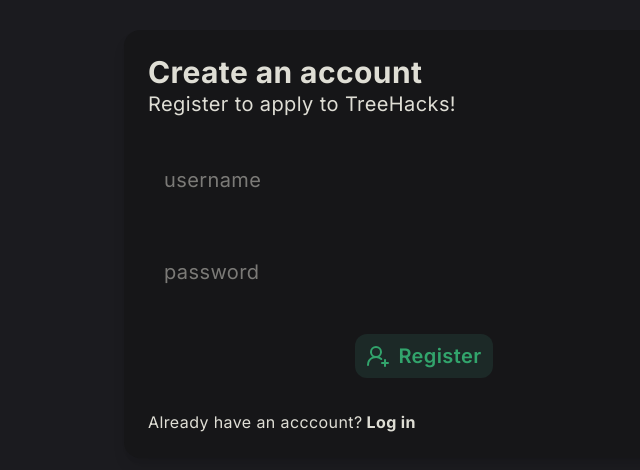
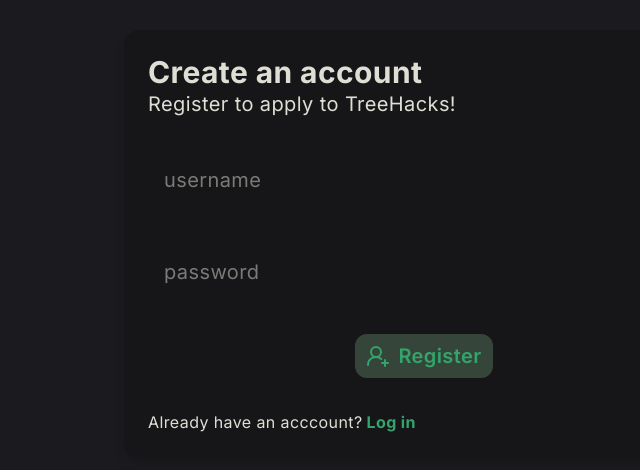
Before and after one commit to hai-phong-duong/hackathon-signup, a React (Vite) app in the folder frontend/: page /register in a window 1280 px wide. Shown: the part 156-626 px from the top of the page, without its empty margins (216-856 px from the left). Built offline with nearby package versions, Linux system fonts and the light colour scheme.

Commit message:
Added Appearance settings

```diff
--- a/frontend/src/components/AdminComponents/AdminLanding.jsx
+++ b/frontend/src/components/AdminComponents/AdminLanding.jsx
@@ -14,9 +14,10 @@
             });
 
             setTimeLeft(
-                `${duration.days || 0}d ${duration.hours || 0}h ${
-                    duration.minutes || 0
-                }m ${duration.seconds || 0}s`
+                `${String(duration.days || 0).padStart(2, "0")}d ` +
+                    `${String(duration.hours || 0).padStart(2, "0")}h ` +
+                    `${String(duration.minutes || 0).padStart(2, "0")}m ` +
+                    `${String(duration.seconds || 0).padStart(2, "0")}s`
             );
         };
 
@@ -41,7 +42,7 @@
                         <Users className="w-6 h-6" />
                     </div>
                     <div>
-                        <p className="text-lg">
+                        <p className="text-lg text-text">
                             This includes all admins and participants in the
                             database.
                         </p>
@@ -58,7 +59,9 @@
                     </div>
                     <div>
                         <p className="text-3xl">
-                            <span className="font-md">{timeLeft}</span>
+                            <span className="font-md font-mono text-text">
+                                {timeLeft}
+                            </span>
                         </p>
                     </div>
                 </div>
--- a/frontend/src/components/AdminComponents/AdminPanel.jsx
+++ b/frontend/src/components/AdminComponents/AdminPanel.jsx
@@ -2,10 +2,11 @@
 import { useFetcher, useNavigate } from "react-router-dom";
 import { useAuth } from "../../contexts/AuthContext";
 
-import Analytics from "./Analytics";
 import NavBar from "./NavBar";
 import AdminLanding from "./AdminLanding";
 import Users from "./Users";
+import Analytics from "./Analytics";
+import Settings from "./Settings";
 
 export default function AdminPanel() {
     const [section, setSection] = useState("Home");
@@ -52,6 +53,7 @@
                 )}
                 {section === "Users" && <Users users={users} />}
                 {section === "Analytics" && <Analytics users={users} />}
+                {section === "Settings" && <Settings />}
             </div>
         </div>
     );
--- /dev/null
+++ b/frontend/src/components/AdminComponents/Settings.jsx
@@ -0,0 +1,24 @@
+import Theme from "./Settings/Theme";
+import Accent from "./Settings/Accent";
+
+function Settings() {
+    return (
+        <div className="bg-bg flex flex-col flex-grow p-35 py-20 pr-50 gap-8">
+            <h1 className="text-5xl text-accent font-semibold">Settings</h1>
+            <h1 className="-mt-3 text-2xl text-text">
+                Change system settings here
+            </h1>
+            <div className="bg-body p-4 rounded-xl border border-2 border-accent">
+                <h1 className="text-2xl">
+                    <span className="font-semibold text-accent">
+                        Appearance
+                    </span>
+                </h1>
+                <Theme />
+                <Accent />
+            </div>
+        </div>
+    );
+}
+
+export default Settings;
--- /dev/null
+++ b/frontend/src/components/AdminComponents/Settings/Accent.jsx
@@ -0,0 +1,69 @@
+function Accent() {
+    const forestAccent = {
+        "color-accent": "#32a46c",
+        "color-accent-dark": "#1c2927",
+        "color-accent-hover": "#364539",
+    };
+    const neonPinkAccent = {
+        "color-accent": "#f472b6",
+        "color-accent-dark": "#be185d",
+        "color-accent-hover": "#5c424f",
+    };
+
+    const crimsonAccent = {
+        "color-accent": "#ef4444",
+        "color-accent-dark": "#b91c1c",
+        "color-accent-hover": "#574545",
+    };
+
+    const purpleAccent = {
+        "color-accent": "#a855f7",
+        "color-accent-dark": "#7e22ce",
+        "color-accent-hover": "#514859",
+    };
+
+    const cyanAccent = {
+        "color-accent": "#06b6d4",
+        "color-accent-dark": "#0e7490",
+        "color-accent-hover": "#425254",
+    };
+
+    function applyAccent(accent) {
+        const root = document.documentElement;
+
+        for (const [key, value] of Object.entries(accent)) {
+            root.style.setProperty(`--${key}`, value);
+        }
+    }
+
+    return (
+        <div className="text-text mt-6">
+            <h1 className="text-xl font-semibold">Accents</h1>
+            <p>Change the accents for extra flair</p>
+            <div className="mt-3 flex gap-3">
+                <div
+                    onClick={() => applyAccent(forestAccent)}
+                    className="w-12 h-12 bg-[#32a46c] rounded-full border-1 cursor-pointer"
+                />
+                <div
+                    onClick={() => applyAccent(neonPinkAccent)}
+                    className="w-12 h-12 bg-[#f472b6] rounded-full border-1 cursor-pointer"
+                />
+                <div
+                    onClick={() => applyAccent(crimsonAccent)}
+                    className="w-12 h-12 bg-[#ef4444] rounded-full border-1 cursor-pointer"
+                />
+                <div
+                    onClick={() => applyAccent(purpleAccent)}
+                    className="w-12 h-12 bg-[#a855f7] rounded-full border-1 cursor-pointer"
+                />
+                <div
+                    onClick={() => applyAccent(cyanAccent)}
+                    className="w-12 h-12 bg-[#06b6d4] rounded-full border-1 cursor-pointer"
+                />
+            </div>
+        </div>
+    );
+}
+
+export default Accent;
--- /dev/null
+++ b/frontend/src/components/AdminComponents/Settings/Theme.jsx
@@ -0,0 +1,88 @@
+function Theme() {
+    const darkTheme = {
+        "color-bg": "#1b1b1f",
+        "color-body": "#161618",
+        "color-accent-hover": "#242f2d",
+        "color-accent": "#32a46c",
+        "color-accent-dark": "#1c2927",
+        "color-border": "#ef4444",
+        "color-shadow": "#1f2025",
+        "color-text": "#dfded5",
+        "color-text-gray": "#a9aeb7",
+        "color-white": "#ffffff",
+    };
+
+    const lightTheme = {
+        "color-bg": "#ffffff",
+        "color-body": "#f7f7f8",
+        "color-accent-hover": "#d1d5db",
+        "color-accent": "#10b981",
+        "color-accent-dark": "#059669",
+        "color-border": "#d1d5db",
+        "color-shadow": "#e5e7eb",
+        "color-text": "#111827",
+        "color-text-gray": "#6b7280",
+        "color-white": "#ffffff",
+    };
+
+    const ashTheme = {
+        "color-bg": "#323338",
+        "color-body": "#3c3d43",
+        "color-accent-hover": "#4b4d52",
+        "color-accent": "#10b981",
+        "color-accent-dark": "#059669",
+        "color-border": "#52545a",
+        "color-shadow": "#2c2d31",
+        "color-text": "#e5e7eb",
+        "color-text-gray": "#9ca3af",
+        "color-white": "#ffffff",
+    };
+
+    const onyxTheme = {
+        "color-bg": "#161618",
+        "color-body": "#1b1b1f",
+        "color-accent-hover": "#242f2d",
+        "color-accent": "#32a46c",
+        "color-accent-dark": "#1c2927",
+        "color-border": "#ef4444",
+        "color-shadow": "#0f0f10",
+        "color-text": "#e5e5e5",
+        "color-text-gray": "#a9aeb7",
+        "color-white": "#ffffff",
+    };
+
+    function applyTheme(theme) {
+        const root = document.documentElement;
+
+        for (const [key, value] of Object.entries(theme)) {
+            root.style.setProperty(`--${key}`, value);
+        }
+    }
+
+    return (
+        <div className="text-text mt-3">
+            <h1 className="text-xl font-semibold">Themes</h1>
+            <p>Change the theme for better visibility</p>
+            <div className="mt-3 flex gap-3">
+                <div
+                    onClick={() => applyTheme(lightTheme)}
+                    className="w-12 h-12 bg-[#ffffff] rounded-full border-1 cursor-pointer"
+                />
+                <div
+                    onClick={() => applyTheme(ashTheme)}
+                    className="w-12 h-12 bg-[#8a8a8a] rounded-full border-1 cursor-pointer"
+                />
+                <div
+                    onClick={() => applyTheme(darkTheme)}
+                    className="w-12 h-12 bg-[#1b1b1f] rounded-full border-1 cursor-pointer"
+                />
+                <div
+                    onClick={() => applyTheme(onyxTheme)}
+                    className="w-12 h-12 bg-[#000000] rounded-full border-1 cursor-pointer"
+                />
+            </div>
+        </div>
+    );
+}
+
+export default Theme;
--- a/frontend/src/components/LoginForm.jsx
+++ b/frontend/src/components/LoginForm.jsx
@@ -73,7 +73,7 @@
                     <div className="text-md flex gap-1">
                         <p>Don't have an account?</p>
                         <p
-                            className="hover:underline hover:cursor-pointer hover:text-text font-bold"
+                            className="hover:underline hover:cursor-pointer font-bold text-accent"
                             onClick={handleRedirectToRegister}
                         >
                             Register
--- a/frontend/src/components/RegisterForm.jsx
+++ b/frontend/src/components/RegisterForm.jsx
@@ -57,7 +57,7 @@
                 />
                 <input
                     className="text-xl p-4 rounded-xl text-text border-none focus:outline-2 outline-accent transition-outline duration-250"
-                    type="text"
+                    type="password"
                     value={password}
                     onChange={(e) => setPassword(e.target.value)}
                     placeholder="password"
@@ -72,7 +72,7 @@
                 <div className="text-md flex gap-1">
                     <p>Already have an acccount?</p>
                     <p
-                        className="hover:underline hover:cursor-pointer hover:text-text font-bold"
+                        className="hover:underline hover:cursor-pointer font-bold text-accent"
                         onClick={handleRedirectToLogin}
                     >
                         Log in
--- a/frontend/src/index.css
+++ b/frontend/src/index.css
@@ -18,16 +18,16 @@
 }
 
 @theme {
-    --color-bg: #1b1b1f; /* deep black background */
-    --color-body: #161618; /* slightly lighter panel bg */
+    --color-bg: #1b1b1f;
+    --color-body: #161618;
     --color-accent-hover: #242f2d;
-    --color-accent: #32a46c; /* light green */
-    --color-accent-dark: #1c2927; /* heavy green */
-    --color-border: #ef4444; /* red-500: aggressive border contrast */
+    --color-accent: #32a46c;
+    --color-accent-dark: #364539;
+    --color-border: #ef4444;
     --color-shadow: #1f2025;
-    --color-text: #dfded5; /* off-white text */
-    --color-text-gray: #a9aeb7; /* off-white text */
-    --color-white: #ffffff; /* keep for true white when needed */
+    --color-text: #dfded5;
+    --color-text-gray: #a9aeb7;
+    --color-white: #ffffff;
 }
 
 @layer base {
```
Also changed, not shown: frontend/src/components/AdminComponents/Analytics.jsx (+6 -5 lines), 1 other file (tests, documents, lock files or other folders).
